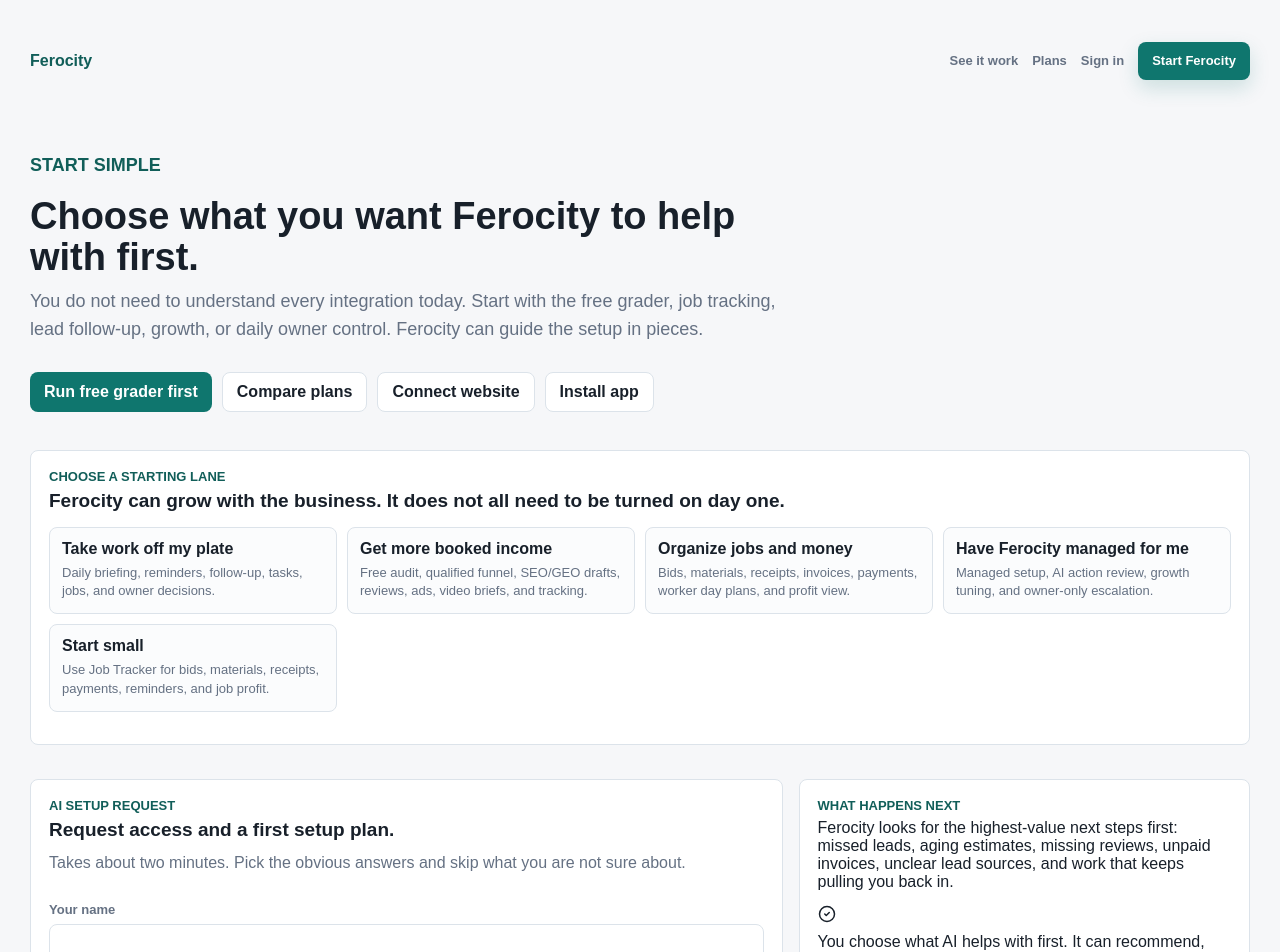
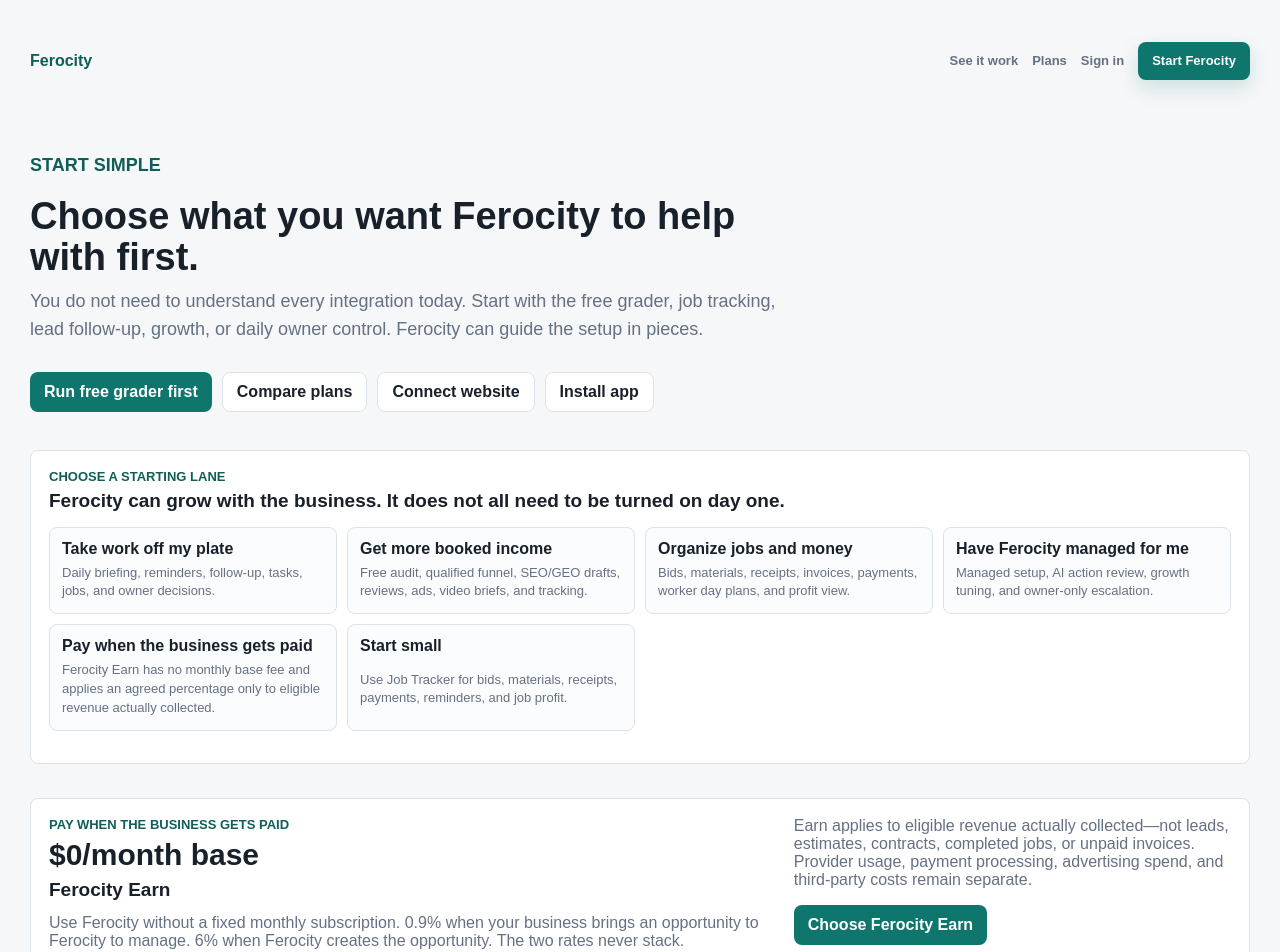
Before and after one commit to cburton12345/hubi-ai-business-operator, a Next.js app: page /start in a window 1280 px wide. Shown: the top 952 px of the page. Built offline with nearby package versions, Linux system fonts and the light colour scheme.

Commit message:
Show Ferocity Earn on the start path

```diff
--- a/src/app/start/page.tsx
+++ b/src/app/start/page.tsx
@@ -3,6 +3,7 @@
 import { ArrowRight, CheckCircle2, ShieldCheck } from "lucide-react";
 import { PublicNav } from "@/components/public/PublicNav";
 import { PublicFooter } from "@/components/public/PublicFooter";
+import { publicEarnPlan } from "@/lib/billing/public-plans";
 
 export const metadata: Metadata = {
   title: "Start Ferocity",
@@ -57,6 +58,7 @@
   ["Get more booked income", "Free audit, qualified funnel, SEO/GEO drafts, reviews, ads, video briefs, and tracking."],
   ["Organize jobs and money", "Bids, materials, receipts, invoices, payments, worker day plans, and profit view."],
   ["Have Ferocity managed for me", "Managed setup, AI action review, growth tuning, and owner-only escalation."],
+  ["Pay when the business gets paid", "Ferocity Earn has no monthly base fee and applies an agreed percentage only to eligible revenue actually collected."],
   ["Start small", "Use Job Tracker for bids, materials, receipts, payments, reminders, and job profit."]
 ];
 
@@ -66,7 +68,7 @@
   searchParams: Promise<{ error?: string; source?: string; plan?: string; billing?: string }>;
 }) {
   const params = await searchParams;
-  const plan = ["job_tracker", "starter", "growth", "operator", "pro_agency", "managed_operator"].includes(params.plan ?? "") ? params.plan : "not_sure";
+  const plan = ["earn", "job_tracker", "starter", "growth", "operator", "pro_agency", "managed_operator"].includes(params.plan ?? "") ? params.plan : "not_sure";
   const billingMessage =
     params.billing === "stripe_not_ready"
       ? "Your setup request will save the selected plan. Ferocity will confirm checkout before any billing starts."
@@ -117,8 +119,23 @@
           </div>
         </section>
 
+        <section className="panel feature-split" aria-label="Ferocity Earn starting option">
+          <div>
+            <p className="eyebrow">{publicEarnPlan.eyebrow}</p>
+            <strong className="price-line">{publicEarnPlan.price}</strong>
+            <h2>{publicEarnPlan.name}</h2>
+            <p className="muted">{publicEarnPlan.fit} {publicEarnPlan.rates}</p>
+          </div>
+          <div>
+            <p className="muted">{publicEarnPlan.eligibility} {publicEarnPlan.costs}</p>
+            <Link className="button" href="/start?source=start_earn&plan=earn#start-request">
+              Choose Ferocity Earn
+            </Link>
+          </div>
+        </section>
+
         <section className="start-grid">
-          <form action="/api/access-requests" method="post" className="panel form-stack span-7">
+          <form action="/api/access-requests" method="post" className="panel form-stack span-7" id="start-request">
             <input name="sourceDetail" type="hidden" value={params.source ?? "start_page"} />
             <label className="hidden-field">
               Website
@@ -221,6 +238,7 @@
               Plan you think fits
               <select name="requestedPlan" defaultValue={plan}>
                 <option value="not_sure">Not sure yet</option>
+                <option value="earn">Ferocity Earn — $0/month base</option>
                 <option value="job_tracker">Job Tracker</option>
                 <option value="starter">Starter</option>
                 <option value="growth">Growth</option>
--- a/src/lib/billing/public-plans.ts
+++ b/src/lib/billing/public-plans.ts
@@ -10,6 +10,18 @@
   bullets: string[];
   moreFeatures: string[];
   featured?: boolean;
+};
+
+export const publicEarnPlan = {
+  key: "earn" as const,
+  name: "Ferocity Earn",
+  eyebrow: "Pay when the business gets paid",
+  price: "$0/month base",
+  fit: "Use Ferocity without a fixed monthly subscription.",
+  rates: "0.9% when your business brings an opportunity to Ferocity to manage. 6% when Ferocity creates the opportunity. The two rates never stack.",
+  eligibility: "Earn applies to eligible revenue actually collected—not leads, estimates, contracts, completed jobs, or unpaid invoices.",
+  costs: "Provider usage, payment processing, advertising spend, and third-party costs remain separate.",
+  cta: "Ask about Ferocity Earn"
 };
 
 export const publicPlans: PublicPlan[] = [
```
Also changed, not shown: src/app/pricing/page.tsx (+7 -7 lines), 1 other file (tests, documents, lock files or other folders).
